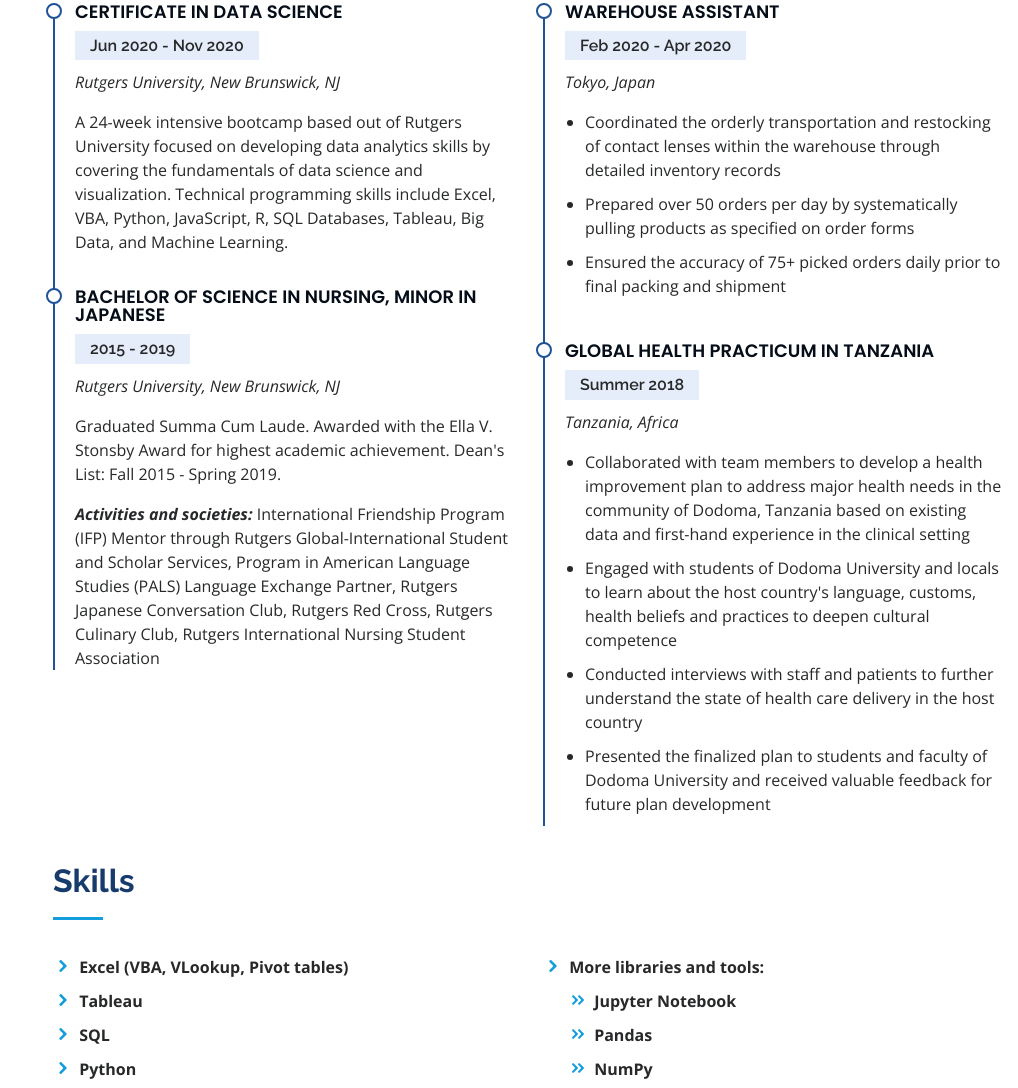
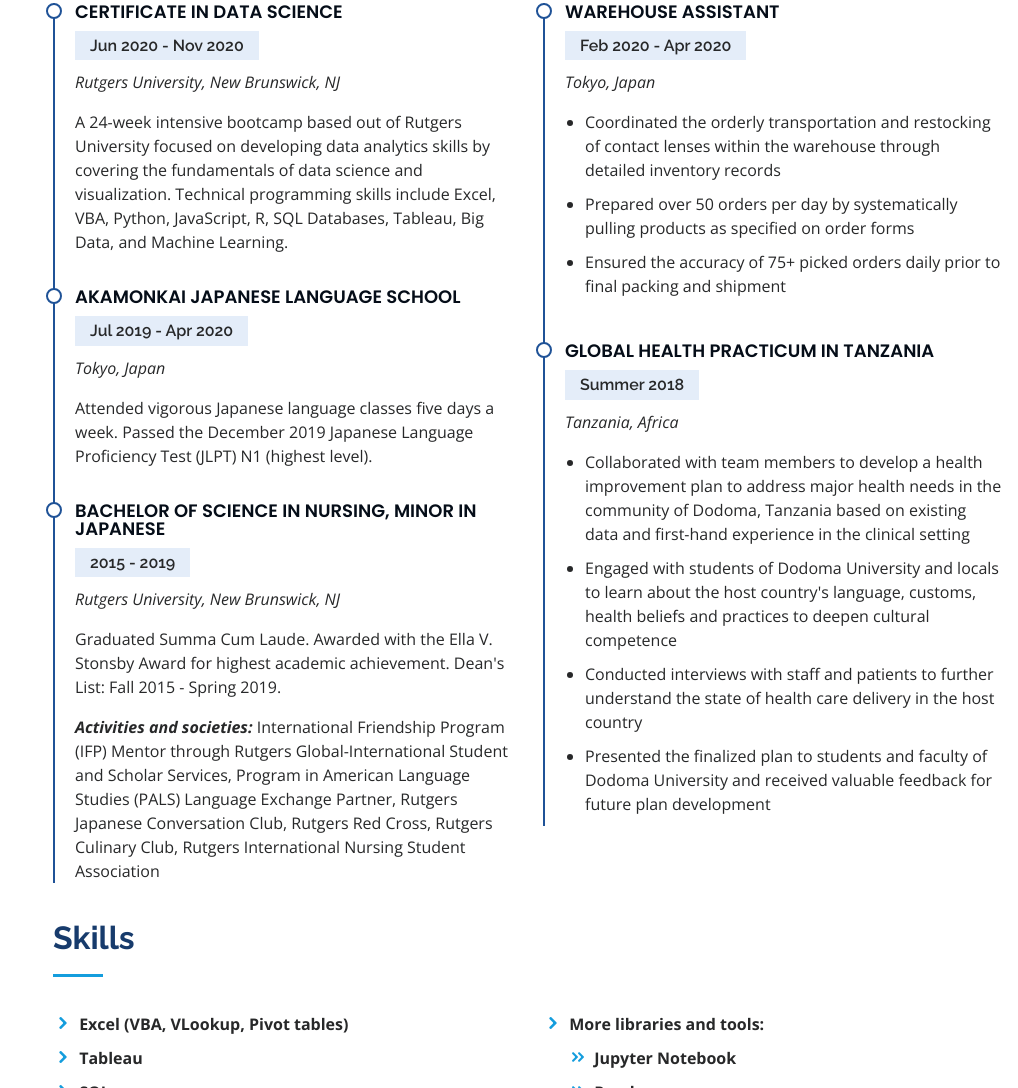
Before and after one commit to alyslma/alyslma.github.io, a plain HTML site: page index.html in a window 1280 px wide. Shown: the part 1565-2653 px from the top of the page, without its empty margins (262-1280 px from the left). Drawn offline with nearby package versions, Linux system fonts and the light colour scheme.

Commit message:
add detail to resume

```diff
--- a/index.html
+++ b/index.html
@@ -131,6 +131,12 @@
               <h5>Jun 2020 - Nov 2020</h5>
               <p><em>Rutgers University, New Brunswick, NJ</em></p>
               <p>A 24-week intensive bootcamp based out of Rutgers University focused on developing data analytics skills by covering the fundamentals of data science and visualization. Technical programming skills include Excel, VBA, Python, JavaScript, R, SQL Databases, Tableau, Big Data, and Machine Learning.</p>
+            </div>
+            <div class="resume-item">
+              <h4>Akamonkai Japanese Language School</h4>
+              <h5>Jul 2019 - Apr 2020</h5>
+              <p><em>Tokyo, Japan</em></p>
+              <p>Attended vigorous Japanese language classes five days a week. Passed the December 2019 Japanese Language Proficiency Test (JLPT) N1 (highest level).</p>
             </div>
             <div class="resume-item">
               <h4>Bachelor of Science in Nursing, Minor in Japanese</h4>
```
